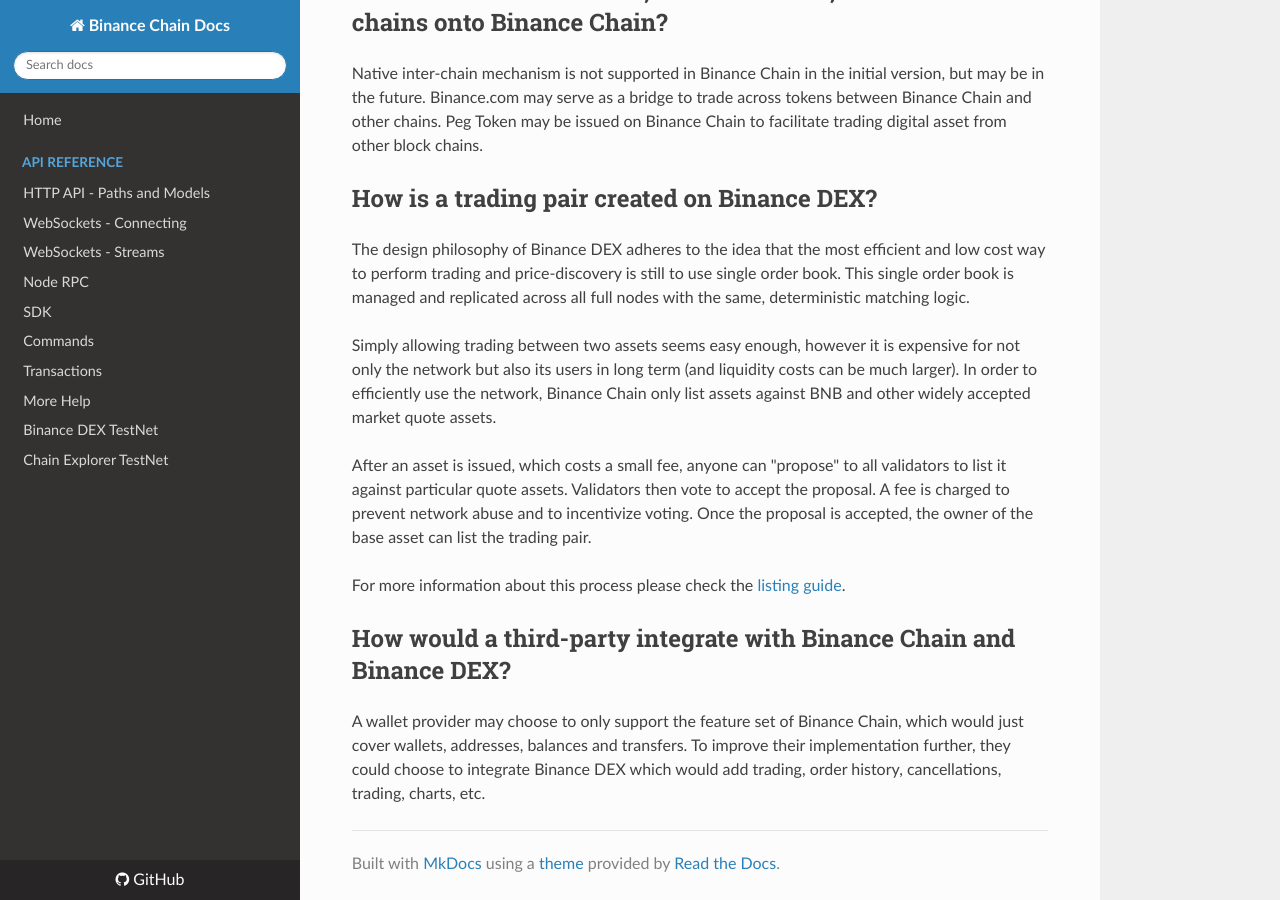
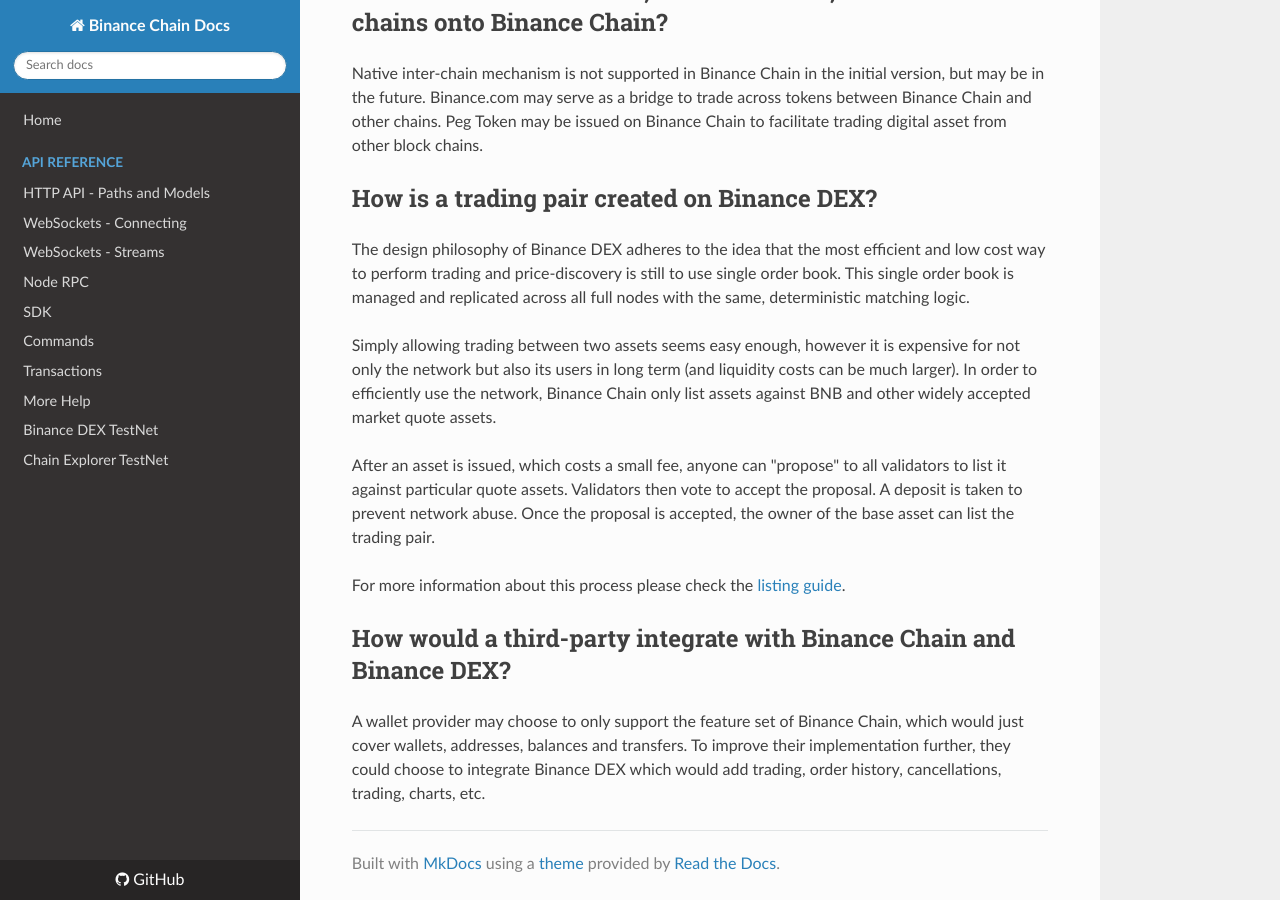
Before and after one commit to yash-sharma1/docs-site, an MkDocs documentation site: the page built from docs/faq.md, in a window 1280 px wide and 900 px high, scrolled down 6410 px. Built offline with MkDocs 1.6.1, drawn with Linux system fonts in a browser that asks for light colours; nearby versions of some CDN libraries.

Commit message:
faq: v0.4

```diff
--- a/docs/faq.md
+++ b/docs/faq.md
@@ -251,7 +251,7 @@
 After an asset is issued, which costs a small fee,
 anyone can "propose" to all validators to list it against particular quote assets.
 Validators then vote to accept the proposal.
-A fee is charged to prevent network abuse and to incentivize voting.
+A deposit is taken to prevent network abuse.
 Once the proposal is accepted, the owner of the base asset can list the trading pair.
 
 For more information about this process please check the [listing guide](list.md).
```
